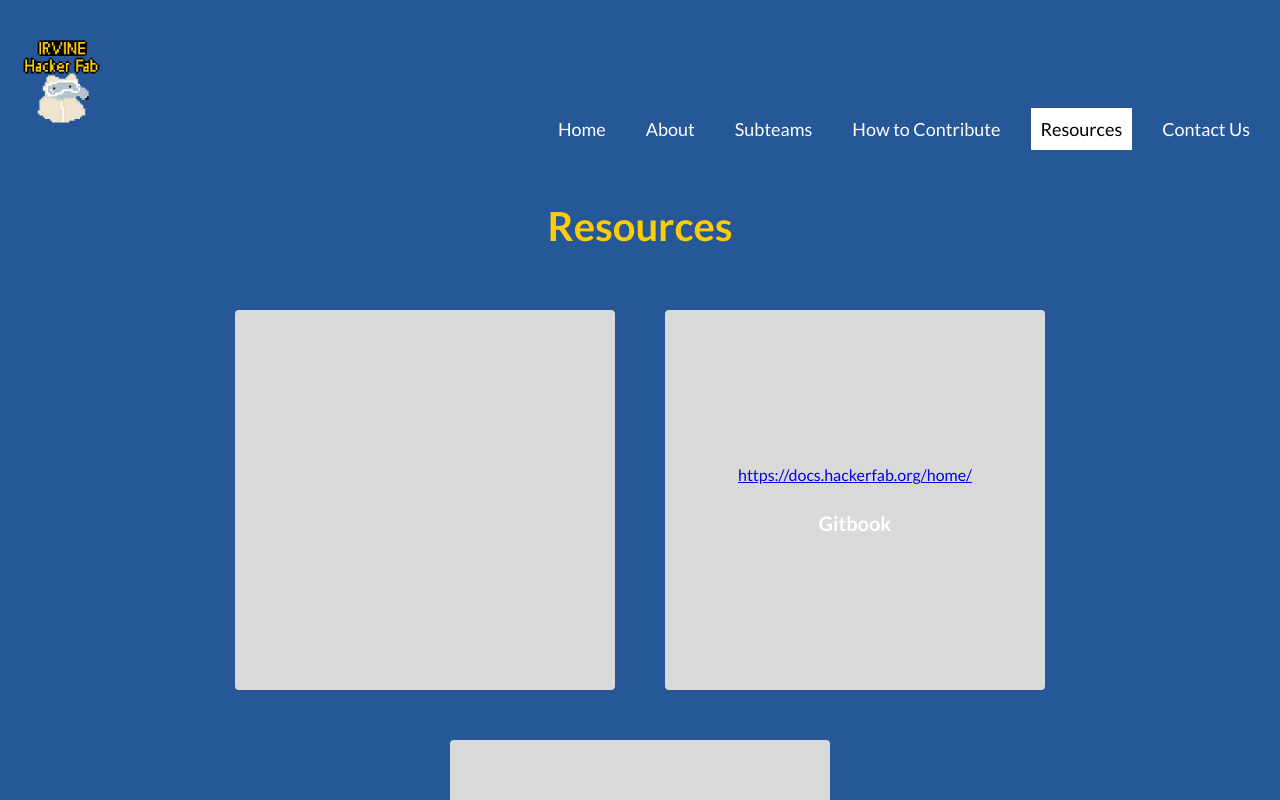
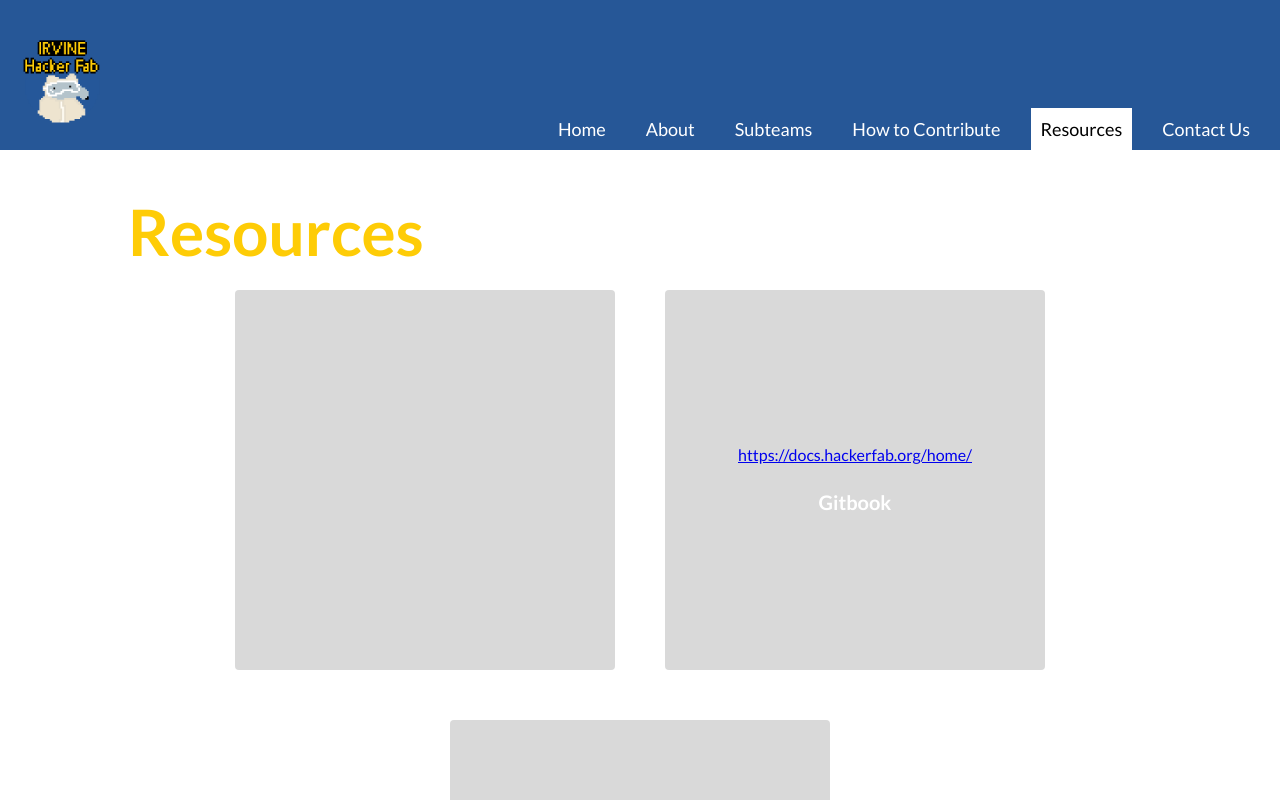
Before and after one commit to irvinehackerfab/hfab-website, a React (Vite) app: page /uci-hacker-fab-website/Resources in a window 1280 px wide. Shown: the top 800 px of the page. Built offline with nearby package versions, Linux system fonts and the light colour scheme.

Commit message:
fix resources page

```diff
--- a/src/pages/Resources.jsx
+++ b/src/pages/Resources.jsx
@@ -7,13 +7,11 @@ function Resources() {
 
   return (
     <>
-      {/* Page Container */}
-      <div className={`${styles.ResourcesPageContainer}`}>
-        {/* Header */}
-        <div className={`${styles.ResourcesHeaderContainer}`}>
+     <div className="PageContainer">
+        <div className="TextContainer">
           <h1>Resources</h1>
         </div>
-
+      </div>
         {/* Cards Section */}
         <div className={`${styles.ResourcesCardsContainer}`}>
           {/* Empty card for spacing */}
@@ -32,7 +30,6 @@ function Resources() {
           {/* Empty card for spacing */}
           <div className={`${styles.ResourceCard}`}></div>
         </div>
-      </div>
 
       <Footer />
     </>
```
